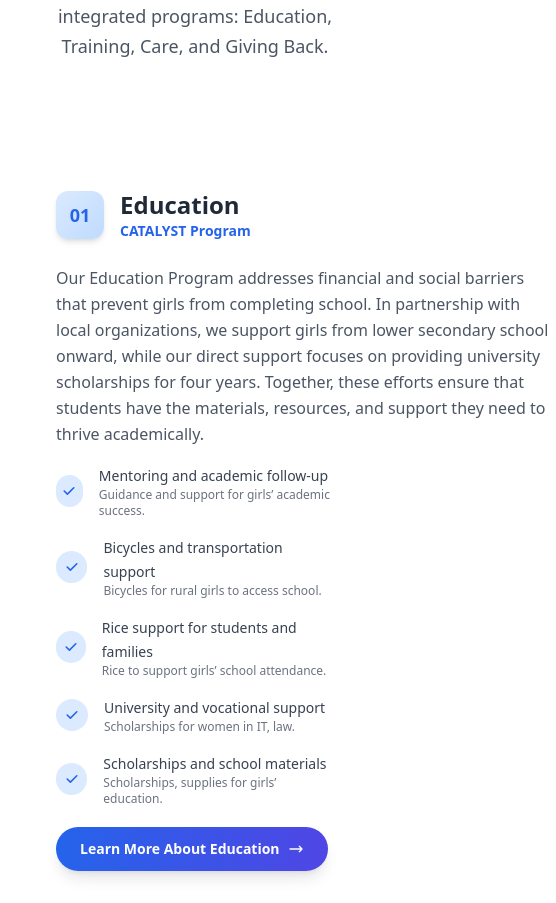
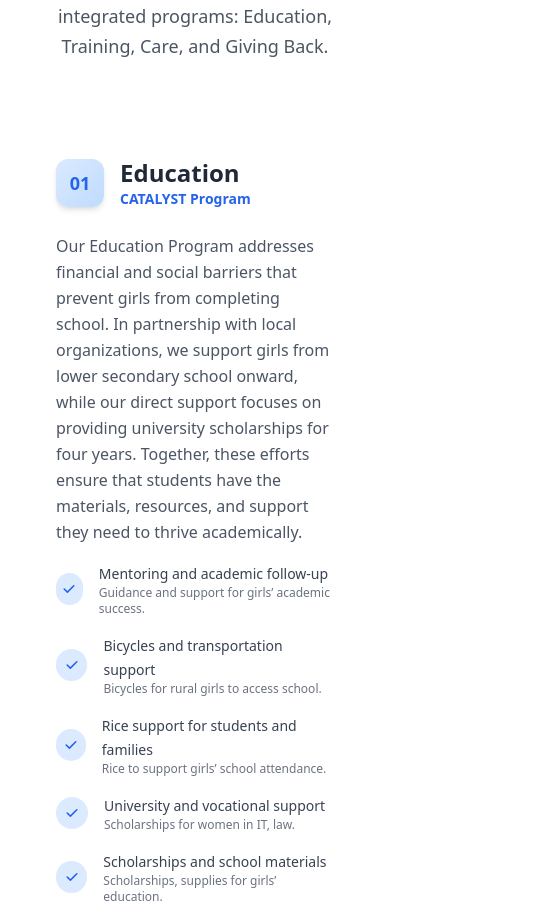
Before and after one commit to radytrainer/lotusoutreach-cambodia, a Vue app: page /program in a window 390 px wide. Shown: the part 886-1789 px from the top of the page, 556 px wide, since content can reach past the window. Built offline with nearby package versions, Linux system fonts and the light colour scheme.

Commit message:
feal(development): added the responsive on the program[LOC-120]

```diff
--- a/src/components/Program/program.vue
+++ b/src/components/Program/program.vue
@@ -15,13 +15,13 @@
         </div>
 
         <!-- Education Section -->
-        <div id="education-section" class="mt-24">
+        <div id="education-section" class="md:mt-24">
           <div v-if="programs.filter(p => p.section === 'Education').length">
             <div v-for="(program, index) in programs.filter(p => p.section === 'Education')"
               :key="`education-${index}`">
               <div class="grid grid-cols-1 lg:grid-cols-2 gap-10 items-center">
                 <!-- Content -->
-                <div class="p-8 md:p-10 lg:p-16">
+                <div class="p-8">
                   <div class="flex items-center mb-6">
                     <div
                       class="w-12 h-12 bg-gradient-to-br from-blue-100 to-blue-200 rounded-xl flex items-center justify-center mr-4 shadow-md">
@@ -32,7 +32,7 @@
                       <div class="text-blue-600 font-semibold text-sm md:text-base">{{ program.program }}</div>
                     </div>
                   </div>
-                  <p class="text-gray-600 text-base md:text-lg leading-relaxed mb-4 w-[500px]">{{ program.description }}</p>
+                  <p class="text-gray-600 text-base md:text-lg leading-relaxed mb-4 md:w-[520px]">{{ program.description }}</p>
                   <div class="space-y-4 mb-5">
                     <div v-for="(skill, skillIndex) in program.skills" :key="skillIndex" class="flex items-center">
                       <div class="w-8 h-8 bg-blue-100 rounded-full flex items-center justify-center mr-4">
```
